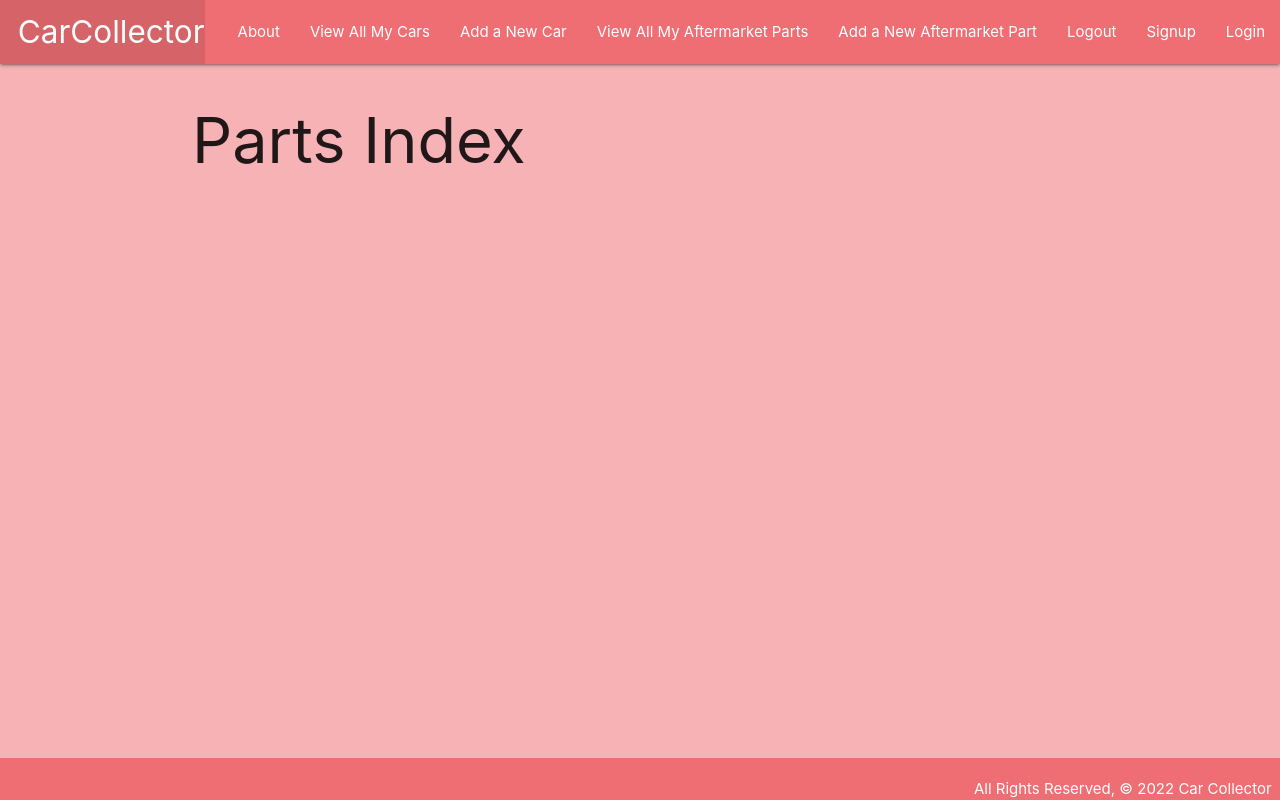
After one commit to benalleng/car-collector-django, a Django app: page /aftermarket/ in a window 1280 px wide. The commit adds this page. Run offline with Django 4.2, Linux system fonts and the light colour scheme; data that the repository does not hold is empty.

Commit message:
wip: add additional models and views

```diff
--- a/main_app/admin.py
+++ b/main_app/admin.py
@@ -1,6 +1,8 @@
 from django.contrib import admin
-from .models import Car
+from .models import Aftermarket, Car, OilChange
 
 # Register your models here.
 
 admin.site.register(Car)
+admin.site.register(OilChange)
+admin.site.register(Aftermarket)
--- a/main_app/forms.py
+++ b/main_app/forms.py
@@ -1 +1,7 @@
 from django.forms import ModelForm
+from .models import OilChange
+
+class OilChangeForm(ModelForm):
+    class Meta:
+        model = OilChange
+        fields = ('date', 'change')
--- /dev/null
+++ b/main_app/templates/aftermarket/index.html
@@ -0,0 +1,22 @@
+{% extends 'base.html' %}
+{% block title%}
+    Aftermarket Parts | Part Collector
+{% endblock %}
+{% block content %}
+<h1>Parts Index</h1>
+
+{% for aftermarket in object_list %}
+<a href="{% url 'aftermarket_detail' aftermarket.id %}">
+    <div class="card">
+        <div class="card-content">
+            <span class="card-title">
+            {{ aftermarket.name }}
+            </span>
+            <p>Name: {{ aftermarket.name }}</p>
+            <p>Material: {{ aftermarket.material }}</p>
+            <p>Type: {{ aftermarket.type }}</p>
+        </div>
+    </div>
+</a>
+
+{% endfor %}{% endblock %}
--- a/main_app/templates/base.html
+++ b/main_app/templates/base.html
@@ -32,6 +32,24 @@
               <li>
                   <a href="{% url 'cars_index' %}">View All My Cars</a>
               </li>
+              <li>
+                <a href="{% url 'cars_create' %}">Add a New Car</a>
+              </li>
+              <li>
+                  <a href="{% url 'aftermarket_index' %}">View All My Aftermarket Parts</a>
+              </li>
+              <li>
+                  <a href="{% url 'aftermarket_create' %}">Add a New Aftermarket Part</a>
+              </li>
+              <li>
+                <a href="">Logout</a>
+              </li>
+              <li>
+                <a href="">Signup</a>
+              </li>
+              <li>
+                <a href="">Login</a>
+              </li>
             </ul>
           </div>
         </nav>
--- a/main_app/templates/cars/detail.html
+++ b/main_app/templates/cars/detail.html
@@ -14,8 +14,9 @@ Details for {{ car.make }} | {{ car.model }}
     <div class="col s6">
         <div class="card">
             <div class="card-content">
-                <span class="card-title">{{ car.make }} | { car.model }}</span>
+                <span class="card-title">{{ car.make }} | {{ car.model }}</span>
                 <p>Year: {{ car.year }}</p>
+                <p>Color: {{ car.color }}</p>
                 <p>Trim: {{ car.trim }}</p>
             </div>
             <div class="card-action">
@@ -23,3 +24,5 @@ Details for {{ car.make }} | {{ car.model }}
         </div>
     </div>
 </div>
+
+{% endblock %}
--- a/main_app/templates/cars/index.html
+++ b/main_app/templates/cars/index.html
@@ -12,9 +12,7 @@
     <div class="card">
         <div class="card-content">
             <span class="card-title">
-                <a href="/cars/{{ car.name }}">
                     {{ car.make }} | {{ car.model }}
-                </a>
             </span>
             <p>Make: {{ car.make }}</p>
             <p>Model: {{ car.model }}</p>
--- a/main_app/urls.py
+++ b/main_app/urls.py
@@ -8,4 +8,16 @@ urlpatterns = [
     path('', views.home, name='home'),
     path('about/', views.about, name='about'),
     path('cars/', views.cars_index, name='cars_index'),
+    path('aftermarket/', views.AftermarketIndex.as_view(), name='aftermarket_index'),
+    path('cars/<int:car_id>/', views.cars_detail, name='cars_detail'),
+    path('aftermarket/<int:pk>/', views.AftermarketDetail.as_view(), name='aftermarket_detail'),
+    path('cars/create/', views.CarCreate.as_view(), name='cars_create'),
+    path('aftermarket/create/', views.AftermarketCreate.as_view(), name='aftermarket_create'),
+    path('cars/<int:pk>/update/', views.CarUpdate.as_view(), name='cars_update'),
+    path('aftermarket/<int:pk>/update/', views.AftermarketUpdate.as_view(), name='aftermarket_update'),
+    path('cars/<int:pk>/delete/', views.CarDelete.as_view(), name='cars_delete'),
+    path('aftermarket/<int:pk>/delete/', views.AftermarketDelete.as_view(), name='aftermarket_delete'),
+    path('cars/<int:car_id>/add_oilchange/', views.add_oilchange, name='add_oilchange'),
+    path('cars/<int:car_id>/assoc_toy/<int:toy_id>/', views.assoc_aftermarket, name='assoc_aftermarket'),
+    path('cars/<int:car_id>/del_toy/<int:toy_id>/', views.del_aftermarket, name='del_aftermarket'),
 ]
--- a/main_app/views.py
+++ b/main_app/views.py
@@ -7,7 +7,11 @@ from django.contrib.auth import login
 from django.contrib.auth.forms import UserCreationForm
 from django.contrib.auth.decorators import login_required
 from django.contrib.auth.mixins import LoginRequiredMixin
-from .models import Car
+from .models import Car, Aftermarket
+from .forms import OilChangeForm
+
+# Create your views here.
+
 
 def home(request):
     return render(request, 'home.html')
@@ -19,4 +23,83 @@ def cars_index(request):
     cars = Car.objects.all()
     return render(request, 'cars/index.html', {'cars': cars})
 
-# Create your views here.
+def aftermarket_index(request):
+    aftermarket = Aftermarket.objects.all()
+    return render(request, 'aftermarket/index.html', {'aftermarket': aftermarket})
+
+def cars_create(request):
+    return render(request, 'cars/car_form.html')
+
+def aftermarket_create(request):
+    return render(request, 'aftermarket/aftermarket_form.html')
+
+def cars_detail(request, car_id):
+    car = Car.objects.get(id=car_id)
+    oilchange_form = OilChangeForm()
+    aftermarket_car_doesnt_have = Aftermarket.objects.exclude(id__in=car.aftermarket.all().values_list('id'))
+    return render(request, 'cars/detail.html', {
+        'car': car,
+        'oilchange_form': oilchange_form,
+        'aftermarket': aftermarket_car_doesnt_have
+        })
+
+def aftermarket_detail(request, aftermarket_id):
+    aftermarket = Aftermarket.objects.get(id=aftermarket_id)
+    return render(request, 'aftermarket/detail.html', {
+        'aftermarket': aftermarket
+    })
+
+def add_oilchange(request, car_id):
+    print(request.POST)
+    form = OilChangeForm(request.POST)
+    if form.is_valid():
+        new_oilchange = form.save(commit=False)
+        new_oilchange.car_id = car_id
+        new_oilchange.save()
+    else:
+        print(form.errors)
+    return redirect('cars_detail', car_id=car_id)
+
+def assoc_aftermarket(request, car_id, aftermarket_id):
+    Car.objects.get(id=car_id).aftermarket.add(aftermarket_id)
+    return redirect('cars_detail', car_id=car_id)
+
+def del_aftermarket(request, car_id, aftermarket_id):
+    Car.objects.get(id=car_id).aftermarket.remove(aftermarket_id)
+    return redirect('cars_detail', car_id=car_id)
+
+class AftermarketIndex(ListView):
+    template_name = 'aftermarket/index.html'
+    model = Aftermarket
+
+class CarCreate(CreateView):
+    model = Car
+    fields = ('make', 'model', 'year', 'color', 'trim')
+    def form_valid(self, form):
+        # form.instance.user = self.request.user
+        return super().form_valid(form)
+
+class AftermarketCreate(CreateView):
+    model = Aftermarket
+    fields = '__all__'
+
+class AftermarketDetail(DetailView):
+    template_name = 'aftermarket/detail.html'
+    model = Aftermarket
+
+class CarUpdate(UpdateView):
+  model = Car
+  # Let's disallow the renaming of a cat by excluding the name field!
+  fields = ['model', 'year', 'color', 'trim']
+
+class AftermarketUpdate(UpdateView):
+    model = Aftermarket
+    fields = ['material', 'type']
+
+class CarDelete(DeleteView):
+  model = Car
+  success_url = '/cars/'
+
+class AftermarketDelete(DeleteView):
+    model = Aftermarket
+    success_url = '/aftermarket/'
```
Also changed, not shown: main_app/models.py (+19 -0 lines), main_app/templates/aftermarket/detail.html (added, +30 -0 lines), main_app/templates/main_app/aftermarket_confirm_delete.html (+19 -0 lines), main_app/templates/main_app/aftermarket_form.html (+25 -0 lines), main_app/templates/main_app/car_confirm_delete.html (+19 -0 lines), main_app/templates/main_app/car_form.html (+25 -0 lines), main_app/migrations/0003_oilchange.py (added), main_app/migrations/0004_car_aftermarket.py (added), main_app/migrations/0005_car_color.py (added), main_app/templates/aftermarket_parts/detail.html (deleted), main_app/templates/aftermarket_parts/index.html (deleted).
